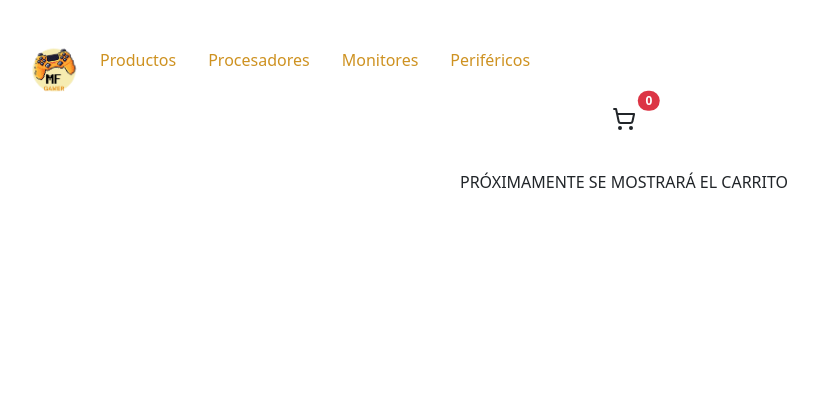
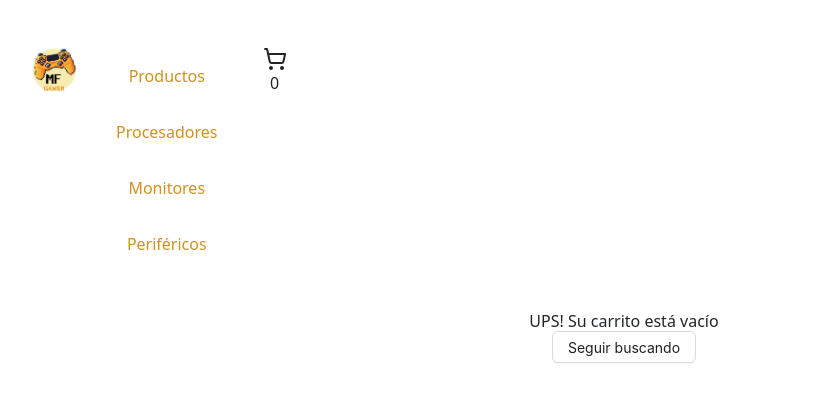
Before and after one commit to matiFernandezz/ProyectoFinalFernandez, a React (Vite) app: page /cart in a window 1280 px wide. Shown: the top 402 px of the page, without its empty margins (16-834 px from the left). Built offline with nearby package versions, Linux system fonts and the light colour scheme.

Commit message:
Modifico Entrega Final

```diff
--- a/package.json
+++ b/package.json
@@ -14,7 +14,8 @@
     "lucide-react": "^0.363.0",
     "react": "^18.2.0",
     "react-dom": "^18.2.0",
-    "react-router-dom": "^6.22.3"
+    "react-router-dom": "^6.22.3",
+    "react-toastify": "^10.0.5"
   },
   "devDependencies": {
     "@types/react": "^18.2.64",
--- a/src/App.jsx
+++ b/src/App.jsx
@@ -1,7 +1,11 @@
-import { BrowserRouter } from "react-router-dom"
-import Header from './components/Header.jsx'
-import Footer from './components/Footer.jsx'
-import Main from './components/Main.jsx'
+import { BrowserRouter } from "react-router-dom";
+import Header from './components/Header.jsx';
+import Footer from './components/Footer.jsx';
+import Main from './components/Main.jsx';
+import { CartProvider } from "./context/CartContext.jsx";
+import { ToastContainer } from "react-toastify";
+import 'react-toastify/dist/ReactToastify.css';
+import './components/NavBar.css'
 import  './App.css'
 
 
@@ -10,11 +14,12 @@ function App() {
 
   return (
     <BrowserRouter>
-
+      <CartProvider>
       <Header> </Header>
       <Main></Main>
       <Footer></Footer>
-
+      </CartProvider>
+      <ToastContainer />
     </BrowserRouter>
   )
 }
--- /dev/null
+++ b/src/components/Cart.jsx
@@ -0,0 +1,39 @@
+import { useContext } from "react"
+import {Link} from "react-router-dom"
+import { CartContext } from "../context/CartContext"
+import CartItem from "./CartItem"
+import { Button } from "antd"
+
+
+const Cart = () => {
+    const { cart, clearCart, totalQuantity, total} = useContext(CartContext)
+
+    if(totalQuantity === 0){
+        return(
+            <>
+                <div className="flex flex-col justify-center items-center mt-6">
+                    <h1 className="text-White font-semibold text-3xl">UPS! Su carrito está vacío</h1>
+                </div>
+                <div className="flex flex-col justify-center items-center mt-6">
+                <Button><Link to="/" className="text-White">Seguir buscando</Link></Button>
+                </div>
+            </>
+        )
+    }
+
+    return(
+        <>
+
+            {cart.map(products => <CartItem key={products.id} {...products} className="group relative"/>)}
+            <div className="m-3 d-flex justify-content-end">
+                <Button type="primary" danger onClick={() => clearCart()}>Vaciar carrito</Button>
+            </div>
+            <div className="m-3 d-flex justify-end ">
+            <h3 className="font-semibold text-2xl pr-3">Total: ${total}</h3>
+            <Link to='/checkout' className="btn bg-orange-300 shadow-md hover:bg-orange-400">Ir a pagar</Link>
+            </div>
+        </>
+    )
+}
+
+export default Cart;
--- /dev/null
+++ b/src/components/CartItem.jsx
@@ -0,0 +1,52 @@
+import { Button } from "antd"
+import { useContext } from "react"
+import { CartContext } from "../context/CartContext"
+
+const CartItem = ({ id, nombre, precio, imagen, quantity }) => {
+    const { removeItem } = useContext(CartContext)
+
+    return(
+       /* <article className="card mt-1 bg-orange-200 shadow-sm flex ">
+
+                <div className="flex-start">
+                    <img src={imagen} alt={nombre} height={150} width={150} className="rounded-lg"/>
+                </div>
+                <div className="pt-4">
+                    <h3 className="text-Negro font-semibold">
+                        {nombre}
+                    </h3>
+                    <p>Precio: ${precio}</p>
+                    <p>Cantidad: {quantity}</p>
+                </div>
+                <div className="font-semibold pt-4 ">SubTotal: ${precio * quantity}</div>
+
+                <div className="justify-self-center">
+                    <Button onClick={() => removeItem(id)} danger ghost>Eliminar</Button>
+                </div>
+
+        </article>
+        */
+       <tr className="card mt-3 bg-orange-200 shadow-sm d-flex flex-row justify-content-between align-items-center">
+        <td>
+        <img src={imagen} alt={nombre} height={150} width={150} className="rounded-lg"/>
+        </td>
+        <td>
+            <h3 className="font-semibold">
+                        {nombre}
+            </h3>
+            <p>Precio: ${precio}</p>
+            <p>Cantidad: {quantity}</p>
+        </td>
+        <td >
+            <h3 className="font-semibold">
+                SubTotal: ${precio * quantity}
+            </h3>
+        </td>
+        <td className="pr-3">
+            <Button onClick={() => removeItem(id)} danger ghost>Eliminar</Button>
+        </td>
+       </tr>
+    )
+}
+
+export default CartItem;
--- a/src/components/CartWidget.jsx
+++ b/src/components/CartWidget.jsx
@@ -1,13 +1,19 @@
 import { ShoppingCart } from "lucide-react"
+import { useContext } from "react"
+import { CartContext } from "../context/CartContext"
+import { Link } from "react-router-dom"
 
 function CartWidget() {
+  const {totalQuantity} = useContext (CartContext)
   return (
     <div className="flex items-center ">
-    <a href="#" className="btn position-relative">
-      <ShoppingCart width={26} />
-      <span className="position-absolute top-0 start-100  translate-middle badge rounded-pill bg-danger">0</span>
+    <Link to="/cart" className="btn bg-orange-300 hover:bg-orange-300 position-relative flex ">
+      <ShoppingCart className="pr-2" />
 
-    </a>
+      {totalQuantity}
+
+
+    </Link>
 
     </div>
   )
--- a/src/components/ItemDetail.jsx
+++ b/src/components/ItemDetail.jsx
@@ -1,12 +1,20 @@
 import ItemCount from "./ItemCount";
 import { Link } from "react-router-dom";
-import { useState } from "react";
+import { useState, useContext } from "react";
+import { CartContext } from "../context/CartContext";
+
 const ItemDetail = ({id, nombre, imagen, categoria, precio,stock})=> {
     const [quantityAdded, setQuantityAdded] = useState(0);
+    const { addItem } = useContext(CartContext);
 
   const handleOnAdd = (quantity) => {
     setQuantityAdded(quantity);
-    console.log(quantityAdded);
+
+    const item = {
+      id, nombre, precio, imagen
+    }
+
+    addItem(item, quantity);
   }
 
     return (
--- a/src/components/ItemListContainer.jsx
+++ b/src/components/ItemListContainer.jsx
@@ -22,7 +22,7 @@ const ItemListContainer = ({greeting})=> {
   return (
     <div>
         <h1 className="text-xl font-bold p-3">{greeting}</h1>
-        <ItemList productos={productos} />
+        <ItemList productos={productos} className="grid grid-cols-3 gap-10  sm:grid-cols-1 md:grid-cols-2 lg:grid-cols-3 xl:grid-cols-3" />
     </div>
   )
 }
--- a/src/components/Main.jsx
+++ b/src/components/Main.jsx
@@ -1,16 +1,17 @@
 import ItemListContainer from "./ItemListContainer";
 import ItemDetailContainer from "./ItemDetailContainer";
+import Cart from "./Cart";
 import { Route, Routes } from "react-router-dom";
 
 function Main(){
     return (
-        <main className='p-4 grow'>
+        <main className='p-4 grow '>
 
            <Routes>
                <Route path="/" element={<ItemListContainer greeting={"BIENVENIDO A NUESTRA TIENDA"}/>}/>
                <Route path="/categoria/:categoria" element={<ItemListContainer />}/>
                <Route path="/item/:itemId" element={<ItemDetailContainer/>}/>
-               <Route path="/cart" element={"PRÓXIMAMENTE SE MOSTRARÁ EL CARRITO"} />
+               <Route path="/cart" element={<Cart/>} />
                <Route path="*" element= {<h1>404 NOT FOUND</h1>}/>
            </Routes>
         </main>
--- /dev/null
+++ b/src/components/NavBar.css
@@ -0,0 +1,13 @@
+@media screen and (max-width: 768px) {
+    .ocultar {
+        display: none;
+    }
+    li{
+        list-style: none;
+        display: none;
+    }
+    ul{
+        display: flex;
+        flex-direction: column;
+    }
+}
--- a/src/components/NavBar.jsx
+++ b/src/components/NavBar.jsx
@@ -2,31 +2,37 @@
 
 import CartWidget from "./CartWidget";
 import { NavLink , Link} from "react-router-dom";
+import  './NavBar.css';
 function NavBar() {
   return (
 
      <div className="col flex justify-between">
-              <ul className="nav text-center items-center grow">
-                <li>
+              <ul className="nav text-center items-center grow justify-between">
+                <div>
                   <Link to="/">
                     <img src="./src/multimedia/logo.png" alt="Foto Logo" width={60}/>
                   </Link>
-                </li>
-                <li className="nav-item">
+                </div>
+                <div className="ocultar flex">
+                <li className="nav-item bg-orange-300 m-3 hover:rounded-lg ">
                   <NavLink to="/"  className="nav-link colorFuente">Productos</NavLink>
                 </li>
-                <li className="nav-item">
+                <li className="nav-item  bg-orange-300 m-3 hover:rounded-lg ">
                   <NavLink to={"/categoria/Procesador"} className="nav-link colorFuente " >Procesadores</NavLink>
                 </li>
-                <li className="nav-item">
+                <li className="nav-item  bg-orange-300 m-3 hover:rounded-lg ">
                   <NavLink to={"/categoria/Monitor"} className="nav-link colorFuente " >Monitores</NavLink>
                 </li>
-                <li className="nav-item">
+                <li className="nav-item  bg-orange-300 m-3 hover:rounded-lg ">
                     <NavLink to={"/categoria/Periferico"} className="nav-link colorFuente" >Periféricos</NavLink>
                 </li>
+                </div>
+                <div className="ocultar">
+                  <Link to="/cart"><CartWidget/></Link>
+                </div>
               </ul>
 
-              <a href="#"><CartWidget/></a>
+
         </div>
 
 
--- /dev/null
+++ b/src/context/CartContext.jsx
@@ -0,0 +1,53 @@
+import { createContext, useState } from "react";
+import { toast } from "react-toastify";
+
+export const CartContext = createContext({
+    cart: [],
+    totalQuantity: 0,
+    total: 0,
+    addItem: () => {},
+    removeItem: () => {},
+    clearCart: () => {},
+})
+
+export const CartProvider = ({ children }) => {
+    const [cart, setCart] = useState([])
+    const [totalQuantity, setTotalQuantity] = useState(0);
+    const [total, setTotal] = useState(0);
+    console.log(cart);
+    const addItem = (item, quantity) => {
+        if (!isInCart(item.id)){
+            toast.success("El producto fue agregado al carrito")
+            setCart(prev => [...prev, {...item, quantity}]);
+            setTotalQuantity(prev => prev + quantity);
+            setTotal(prev => prev + item.precio * quantity);
+        }else{
+            toast.error ("El producto ya fue agregado")
+        }
+    }
+
+    const removeItem = (itemId) => {
+        const cartUpdated = cart.filter(prod => prod.id !== itemId);
+        setCart(cartUpdated);
+        setTotalQuantity(prev => prev - cart.find((prod) => prod.id === itemId).quantity);
+        setTotal(prev => prev - cart.find((prod) => prod.id === itemId).precio * cart.find((prod) => prod.id === itemId).quantity);
+
+    }
+
+    const clearCart = () => {
+        setCart([]);
+        setTotalQuantity(0);
+        setTotal(0);
+        console.log("se vacio el carrito");
+    }
+
+    const isInCart = (itemId) => {
+        return cart.some(prod => prod.id === itemId)
+    }
+
+    return (
+        <CartContext.Provider value={{cart, addItem, removeItem, clearCart, totalQuantity, total}}>
+            {children}
+        </CartContext.Provider>
+    )
+}
```
Also changed, not shown: info.txt, 1 other file (tests, documents, lock files or other folders).
